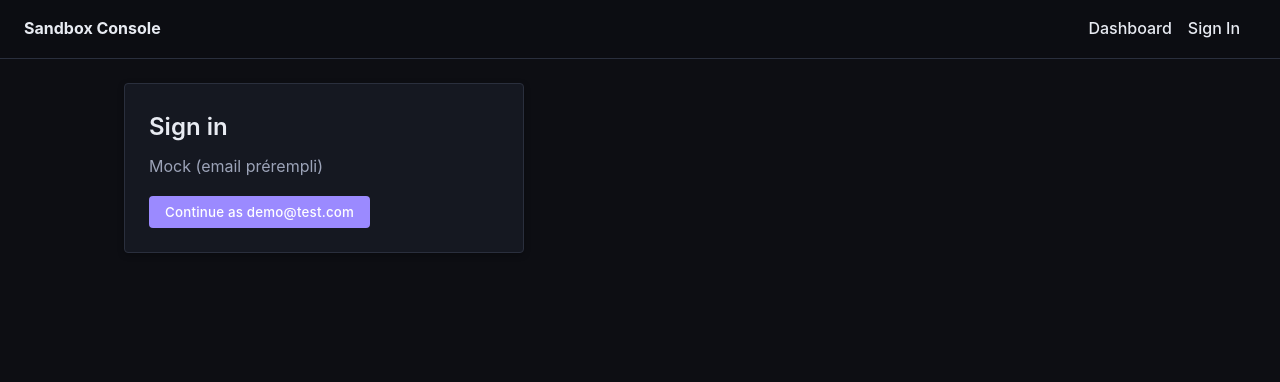
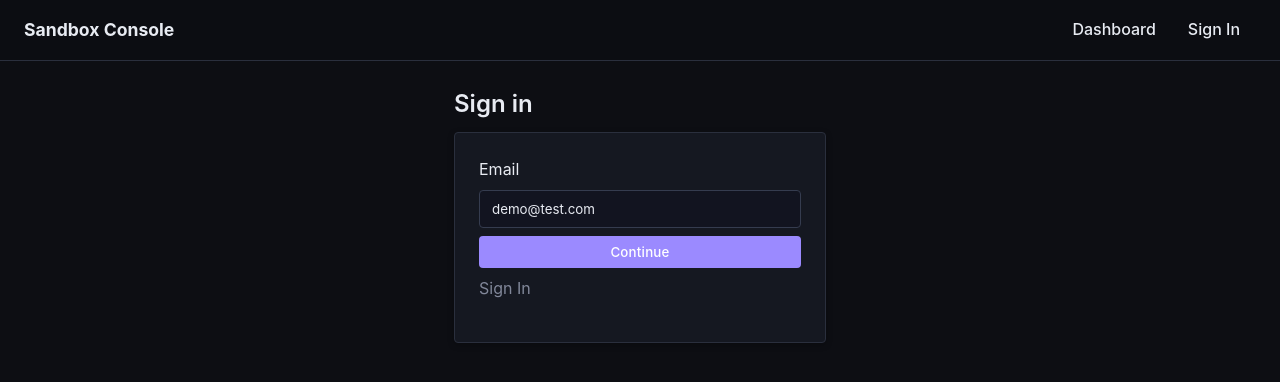
Before and after one commit to DelphLB/sandbox-zama, a React (Vite) app: page /signin in a window 1280 px wide. Shown: the top 382 px of the page. Built offline with nearby package versions, Linux system fonts and the light colour scheme.

Commit message:
feat(router): add Protected route and restrict dashboard access

```diff
--- a/src/App.tsx
+++ b/src/App.tsx
@@ -1,55 +1,40 @@
 import { Routes, Route, Link } from "react-router-dom";
+import ProtectedRoute from "./components/ProtectedRoute";
+import SignIn from "./pages/SignIn";
+import Dashboard from "./pages/Dashboard";
 import { useAuth } from "./context/AuthContext";
 
-function Dashboard() {
-  const { signOut } = useAuth();
+export default function App() {
+
+    const { isAuthed, signOut } = useAuth();
 
   return (
-    <div className="container">
-      <div className="card">
-        <h2>Dashboard</h2>
-        <p>Bienvenue dans la sandbox 👋</p>
-        <button className="btn" onClick={signOut}>
-          Sign out
-        </button>
-      </div>
-    </div>
-  );
-}
-
-function SignIn() {
-  const { signIn } = useAuth();
-  const email = "demo@test.com";
-
-  return (
-    <div className="container">
-      <div className="card" style={{ maxWidth: 400 }}>
-        <h2>Sign in</h2>
-        <p>Mock (email prérempli)</p>
-        <button className="btn" onClick={() => signIn(email)}>
-          Continue as {email}
-        </button>
-      </div>
-    </div>
-  );
-}
-
-export default function App() {
-  return (
     <>
-      <header>
-        <Link to="/" style={{ fontWeight: 700 }}>
+   <header>
+        <Link to="/" style={{ fontWeight: 700, fontSize: '1.1rem' }}>
           Sandbox Console
         </Link>
-        <nav>
+        <nav style={{ display: 'flex', alignItems: 'center', gap: 16 }}>
           <Link to="/">Dashboard</Link>
-          <Link to="/signin">Sign In</Link>
+          {!isAuthed && <Link to="/signin">Sign In</Link>}
+          {isAuthed && (
+            <button className="btn" style={{ padding: '4px 10px' }} onClick={signOut}>
+              Sign out
+            </button>
+          )}
         </nav>
       </header>
 
       <main>
         <Routes>
-          <Route path="/" element={<Dashboard />} />
+          <Route
+            path="/"
+            element={
+              <ProtectedRoute>
+                <Dashboard />
+              </ProtectedRoute>
+            }
+          />
           <Route path="/signin" element={<SignIn />} />
         </Routes>
       </main>
--- /dev/null
+++ b/src/components/ProtectedRoute.tsx
@@ -0,0 +1,9 @@
+import { Navigate, useLocation } from 'react-router-dom';
+import { useAuth } from '../context/AuthContext';
+
+export default function Protected({ children }: { children: React.ReactNode }) {
+  const { isAuthed } = useAuth();
+  const loc = useLocation();
+  if (!isAuthed) return <Navigate to="/signin" state={{ from: loc }} replace />;
+  return <>{children}</>;
+}
--- a/src/pages/SignIn.tsx
+++ b/src/pages/SignIn.tsx
@@ -1,9 +1,23 @@
+import { useLocation, useNavigate } from "react-router-dom";
 import { useAuth } from "../context/AuthContext";
 import { useState } from "react";
 
+interface LocationState {
+  from?: Location;
+}
+
 export default function SignIn() {
+  const nav = useNavigate();
+  const loc = useLocation();
   const { signIn } = useAuth();
-  const [email, setEmail] = useState("demo@acme.dev");
+  const [email, setEmail] = useState("demo@test.com");
+
+  const from = (loc.state as LocationState)?.from?.pathname || "/";
+  console.log(loc.state);
+  function handleSignIn() {
+    signIn(email);
+    nav(from, { replace: true });
+  }
 
   return (
     <div className="container" style={{ maxWidth: 420 }}>
@@ -15,7 +29,7 @@ export default function SignIn() {
           value={email}
           onChange={(e) => setEmail(e.target.value)}
         />
-        <button className="btn" onClick={() => signIn(email)}>
+        <button className="btn" onClick={() => handleSignIn()}>
           Continue
         </button>
         <p style={{ opacity: 0.8 }}>Sign In</p>
```
